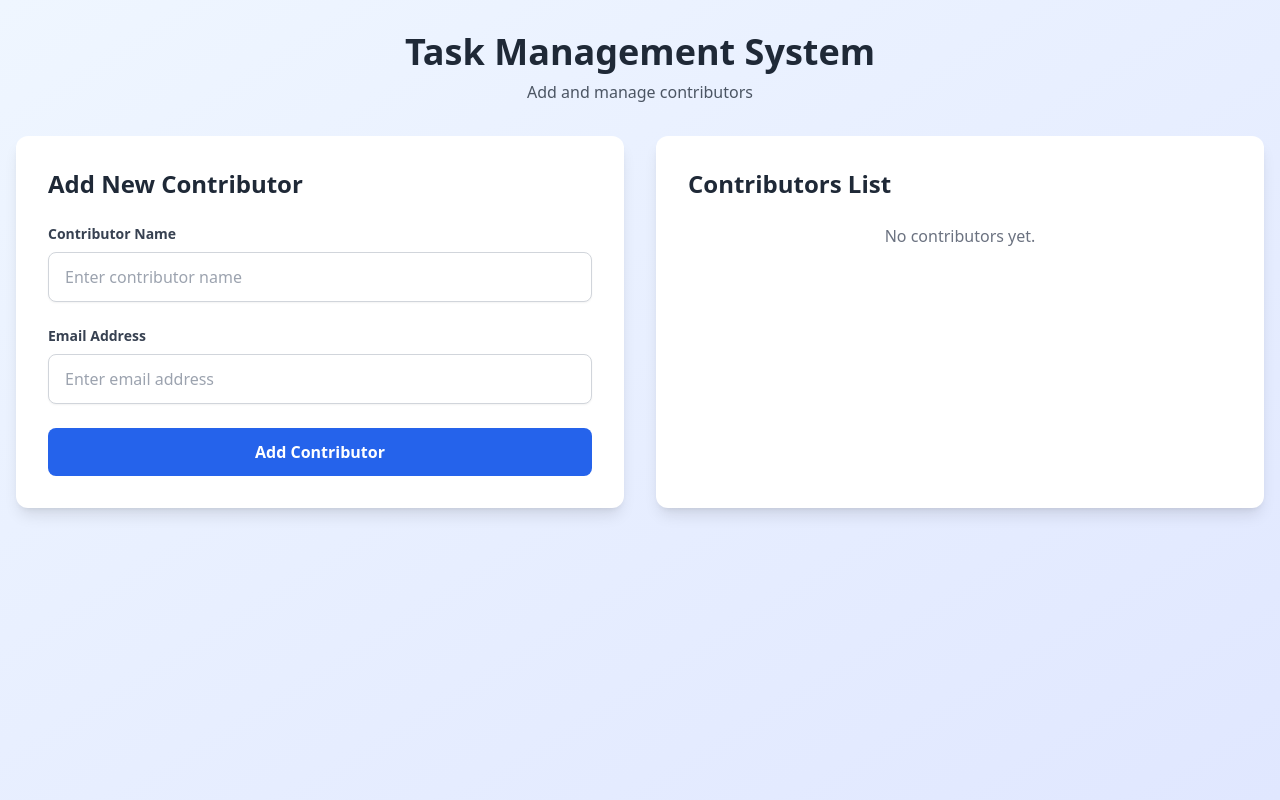
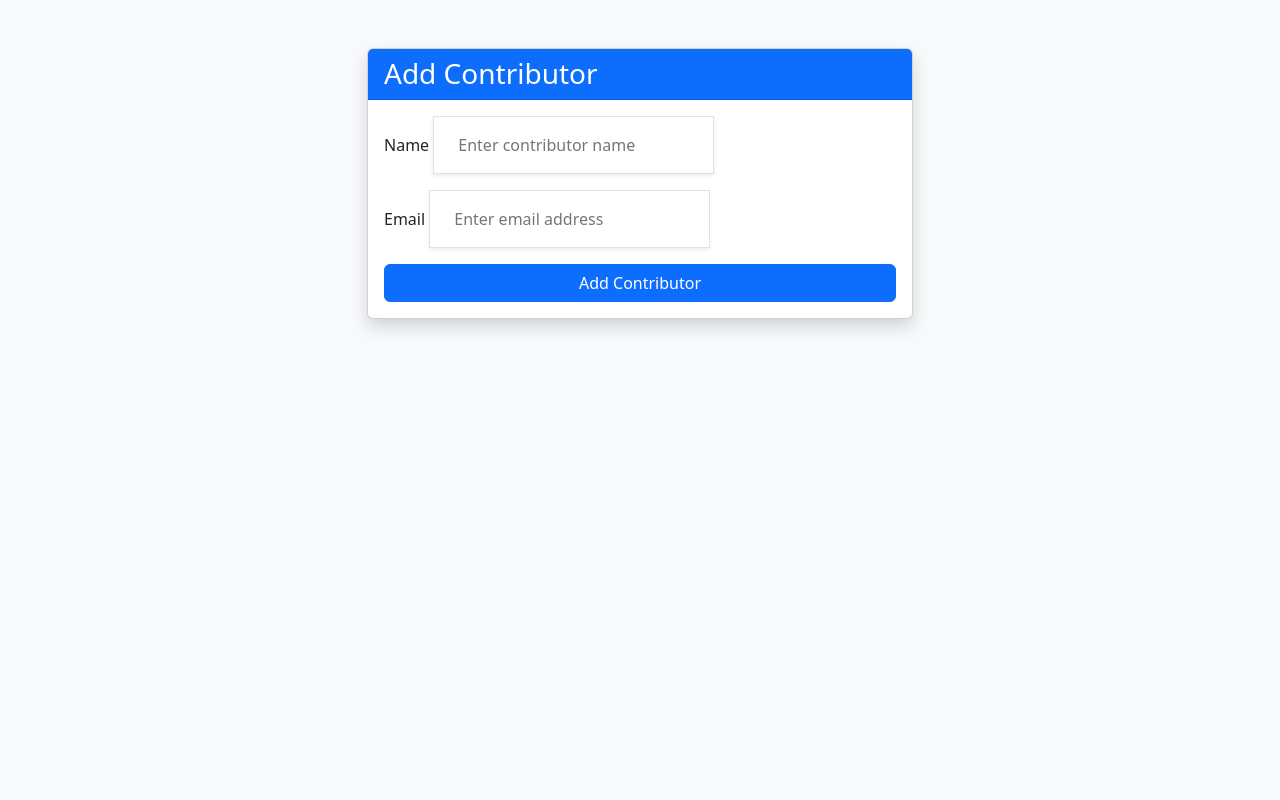
Before and after one commit to leandre000/django-tms, a Django app: template tms/templates/tms/add_contributor.html in a window 1280 px wide. Run offline with Django 5.2, Linux system fonts and the light colour scheme; the template is opened without the code that fills it: values that come from a table or form of the project are taken from there, others are empty; some libraries are stand-ins or nearby versions.

Commit message:
Add simple Bootstrap styled contributor form

```diff
--- a/tms/templates/tms/add_contributor.html
+++ b/tms/templates/tms/add_contributor.html
@@ -4,59 +4,34 @@
     <meta charset="UTF-8">
     <meta name="viewport" content="width=device-width, initial-scale=1.0">
     <title>Add Contributor - TMS</title>
-    <script src="https://cdn.tailwindcss.com"></script>
+    <link href="https://cdn.jsdelivr.net/npm/bootstrap@5.3.0/dist/css/bootstrap.min.css" rel="stylesheet">
 </head>
-<body class="bg-gradient-to-br from-blue-50 to-indigo-100 min-h-screen">
-    <div class="container mx-auto px-4 py-8">
-        <div class="text-center mb-8">
-            <h1 class="text-4xl font-bold text-gray-800 mb-2">Task Management System</h1>
-            <p class="text-gray-600">Add and manage contributors</p>
+<body class="bg-light">
+    <div class="container mt-5">
+        <div class="row justify-content-center">
+            <div class="col-md-6">
+                <div class="card shadow">
+                    <div class="card-header bg-primary text-white">
+                        <h3 class="mb-0">Add Contributor</h3>
                     </div>
-
-        <div class="grid md:grid-cols-2 gap-8">
-            <!-- Add Contributor Form -->
-            <div class="bg-white rounded-xl shadow-lg p-8">
-                <h2 class="text-2xl font-bold text-gray-800 mb-6">Add New Contributor</h2>
-
-                <form method="post" class="space-y-6">
+                    <div class="card-body">
+                        <form method="post">
                             {% csrf_token %}
 
-                    <div>
-                        <label for="id_name" class="block text-sm font-semibold text-gray-700 mb-2">
-                            Contributor Name
-                        </label>
+                            <div class="mb-3">
+                                <label for="id_name" class="form-label">Name</label>
                                 {{ form.name }}
                             </div>
 
-                    <div>
-                        <label for="id_email" class="block text-sm font-semibold text-gray-700 mb-2">
-                            Email Address
-                        </label>
+                            <div class="mb-3">
+                                <label for="id_email" class="form-label">Email</label>
                                 {{ form.email }}
                             </div>
 
-                    <button type="submit" class="w-full bg-blue-600 hover:bg-blue-700 text-white font-bold py-3 px-4 rounded-lg transition duration-200">
-                        Add Contributor
-                    </button>
+                            <button type="submit" class="btn btn-primary w-100">Add Contributor</button>
                         </form>
                     </div>
-
-            <!-- Contributors List -->
-            <div class="bg-white rounded-xl shadow-lg p-8">
-                <h2 class="text-2xl font-bold text-gray-800 mb-6">Contributors List</h2>
-
-                {% if contributors %}
-                    <div class="space-y-4">
-                        {% for contributor in contributors %}
-                            <div class="border border-gray-200 rounded-lg p-4">
-                                <h3 class="font-semibold text-gray-800">{{ contributor.name }}</h3>
-                                <p class="text-gray-600 text-sm">{{ contributor.email }}</p>
                 </div>
-                        {% endfor %}
-                    </div>
-                {% else %}
-                    <p class="text-center text-gray-500">No contributors yet.</p>
-                {% endif %}
             </div>
         </div>
     </div>
```
Lines whose indentation alone changed are shown as unchanged.
